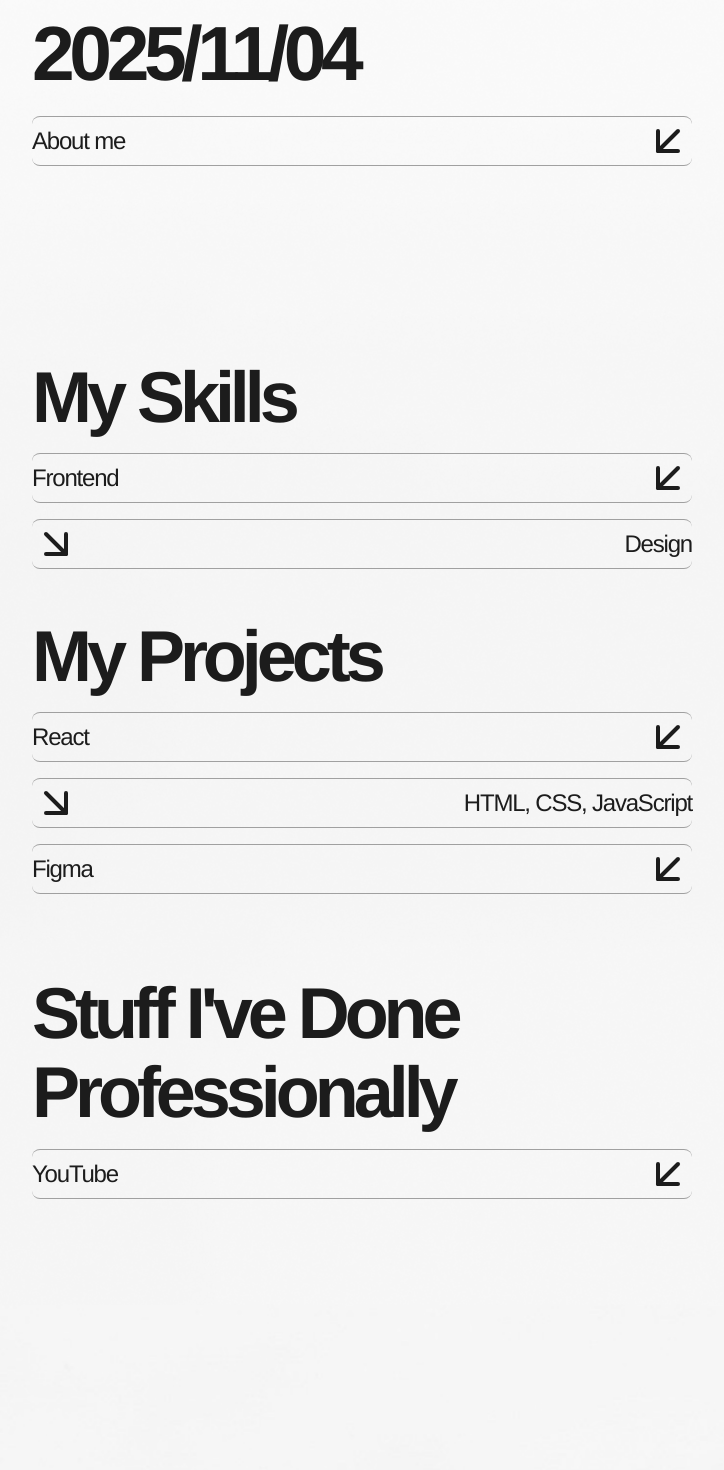
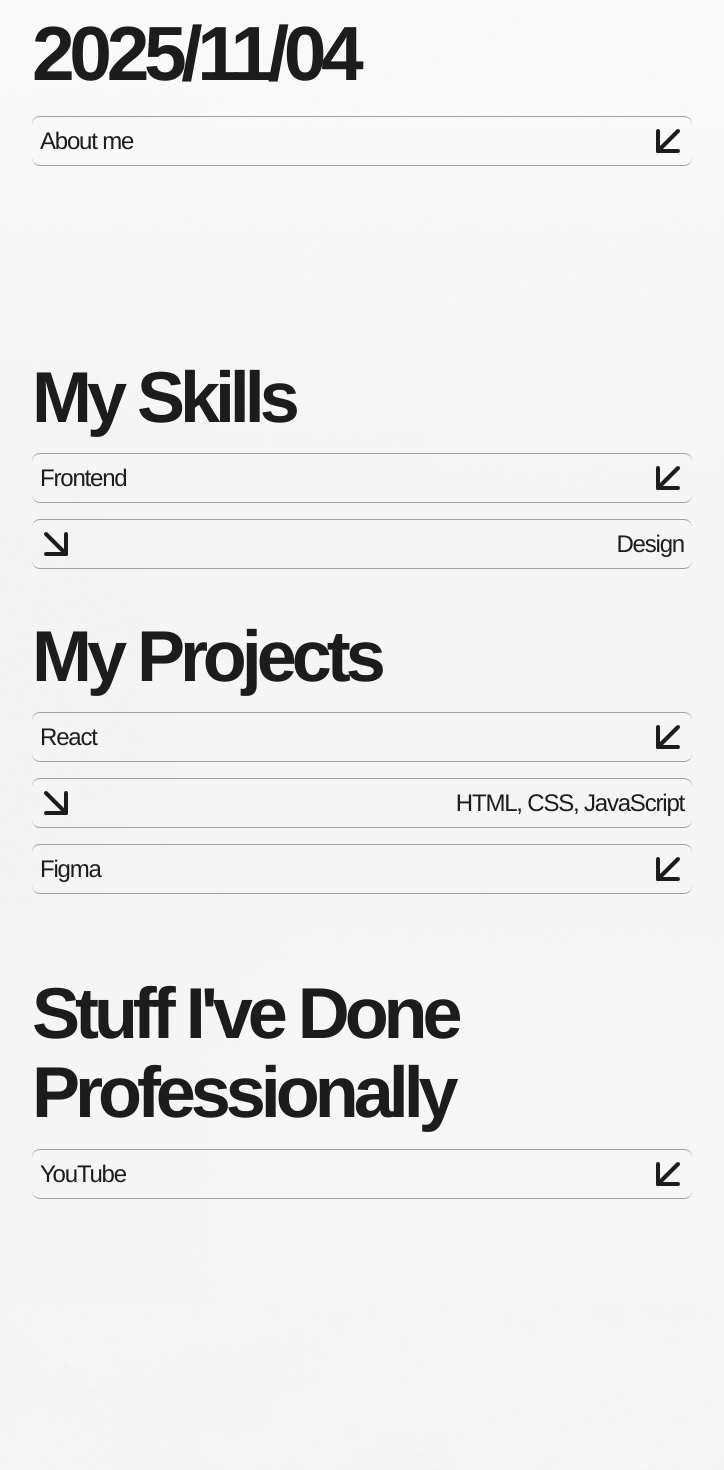
Before and after one commit to 1anDr0/myPortfolio, a React (Vite) app: page / in a window 1280 px wide. Shown: the part 1000-2470 px from the top of the page, without its empty margins (148-872 px from the left). Built offline with nearby package versions, Linux system fonts and the light colour scheme.

Commit message:
padding about-text

```diff
--- a/src/components/Hero.jsx
+++ b/src/components/Hero.jsx
@@ -1,8 +1,8 @@
 import React, { useState } from "react";
 import { FiArrowDownLeft, FiDownload } from "react-icons/fi";
-import { FaCode, FaPaintBrush } from "react-icons/fa";
-import { MdOutlineSportsVolleyball } from "react-icons/md";
-import dalahorseImage from "../assets/Dalecarlian_horse.svg.png";
+// import { FaCode, FaPaintBrush } from "react-icons/fa";
+// import { MdOutlineSportsVolleyball } from "react-icons/md";
+// import dalahorseImage from "../assets/Dalecarlian_horse.svg.png";
 import rectangleImage from "../assets/Rectangle.png";
 import figmaImage from "../assets/me.jpg";
 import "../styles/Hero.css";
@@ -38,7 +38,7 @@ const Hero = () => {
 
         <div className="cv-box">
           <button className="cv-button" onClick={() => setIsOpenCV(!isOpenCV)}>
-            <span>CV</span>
+            <span className="hero-cv">CV</span>
             <span className={`cv-icon ${isOpenCV ? "open" : ""}`}>
               <FiArrowDownLeft />
             </span>
--- a/src/components/MyProjects.jsx
+++ b/src/components/MyProjects.jsx
@@ -39,7 +39,7 @@ const MyProjects = () => {
           onClick={() => setIsOpenReact(!isOpenReact)}
           className="projects-toggle"
         >
-          <span>React</span>
+          <span className="projects-react">React</span>
           <span className={`projects-icon ${isOpenReact ? "open" : ""}`}>
             <FiArrowDownLeft />
           </span>
@@ -74,7 +74,7 @@ const MyProjects = () => {
           <span className={`projects-icon ${isOpenVanilla ? "open right" : "right"}`}>
             <FiArrowDownRight />
           </span>
-          <span>HTML, CSS, JavaScript</span>
+          <span className="projects-javascript">HTML, CSS, JavaScript</span>
         </button>
         <div className={`projects-content ${isOpenVanilla ? "open" : ""}`}>
           <div className="relative flex items-center justify-center">
@@ -120,7 +120,7 @@ const MyProjects = () => {
           onClick={() => setIsOpenFigma(!isOpenFigma)}
           className="projects-toggle"
         >
-          <span>Figma</span>
+          <span className="projects-figma">Figma</span>
           <span className={`projects-icon ${isOpenFigma ? "open" : ""}`}>
             <FiArrowDownLeft />
           </span>
--- a/src/components/MySkills.jsx
+++ b/src/components/MySkills.jsx
@@ -19,7 +19,7 @@ const MySkills = () => {
           onClick={() => setIsOpenFrontend(!isOpenFrontend)}
           className="skills-toggle"
         >
-          <span>Frontend</span>
+          <span className="skills-frontend">Frontend</span>
           <span className={`skills-icon ${isOpenFrontend ? "open" : ""}`}>
             <FiArrowDownLeft />
           </span>
@@ -56,7 +56,7 @@ const MySkills = () => {
           <span className={`skills-icon ${isOpenDesign ? "open" : ""}`}>
             <FiArrowDownRight />
           </span>
-          <span>Design</span>
+          <span className="skills-design">Design</span>
         </button>
 
         <div className={`skills-content ${isOpenDesign ? "open" : ""}`}>
--- a/src/components/SeekingLIASection.jsx
+++ b/src/components/SeekingLIASection.jsx
@@ -6,6 +6,7 @@ const SeekingLIASection = () => {
   const [isOpen, setIsOpen] = useState(false);
 
   return (
+
     <section className="lia-section">
       <div className="lia-wrapper">
         <h1 className="lia-heading">
@@ -14,7 +15,7 @@ const SeekingLIASection = () => {
 
         <div className="lia-box">
           <button className="lia-toggle" onClick={() => setIsOpen(!isOpen)}>
-            <span>About me</span>
+            <span className="lia-about">About me</span>
             <span className={`lia-icon ${isOpen ? "open" : ""}`}>
               <FiArrowDownLeft />
             </span>
@@ -32,6 +33,8 @@ const SeekingLIASection = () => {
             </p>
 
 
+
+
           </div>
         </div>
       </div>
--- a/src/components/StuffIveDone.jsx
+++ b/src/components/StuffIveDone.jsx
@@ -30,7 +30,7 @@ const StuffIveDone = () => {
           onClick={() => setIsOpen(!isOpen)}
           className="stuff-toggle"
         >
-          <span>YouTube</span>
+          <span className="stuff-youtube">YouTube</span>
           <span className={`stuff-icon ${isOpen ? "open" : ""}`}>
             <FiArrowDownLeft />
           </span>
--- a/src/styles/Footer.css
+++ b/src/styles/Footer.css
@@ -14,7 +14,7 @@
   line-height: 1.1;
   text-align: left; /* ← Ändra detta från center till left */
   margin-bottom: 2rem;
-  padding-left: 0; /* säkerställ att den följer samma padding som knappen */
+
 }
 
 
@@ -27,7 +27,7 @@ margin-bottom: -4rem;
 
 .footer-box {
   width: 100%;
-  max-width: 660px;
+  max-width: 650px;
   border-top: 1px solid #A0A0A0;
   border-bottom: 1px solid #A0A0A0;
   margin-bottom: 1rem;
--- a/src/styles/Hero.css
+++ b/src/styles/Hero.css
@@ -151,8 +151,16 @@
 
   }
 
+
   .cv-box:hover{
     border-color: #1C1C1C;
+  }
+
+  .hero-cv {
+
+      margin-left: 0.5rem;
+
+
   }
 
   .cv-button {
--- a/src/styles/MyProjects.css
+++ b/src/styles/MyProjects.css
@@ -10,6 +10,18 @@
   padding-left: 300px;
   padding-right: 4rem;
   width: 100%;
+}
+
+.projects-react {
+  margin-left: 0.5rem;
+}
+
+.projects-javascript {
+  margin-right: 0.5rem;
+}
+
+.projects-figma {
+  margin-left: 0.5rem;
 }
 
 .projects-heading {
--- a/src/styles/MySkills.css
+++ b/src/styles/MySkills.css
@@ -65,6 +65,16 @@
   cursor: pointer;
 }
 
+.skills-frontend{
+   margin-left: 0.5rem;
+
+}
+
+.skills-design{
+  margin-right: 0.5rem;
+
+}
+
 .skills-icon {
   font-size: clamp(28px, 4vw, 48px);
   transition: transform 0.5s ease;
@@ -104,7 +114,7 @@
 .tag-row {
   display: flex;
   justify-content: space-between;
-  width: 99%;
+  width: 100%;
   font-size: clamp(32px, 4vw, 96px);
   font-weight: bold;
   letter-spacing: -0.07em;
--- a/src/styles/SeekingLIA.css
+++ b/src/styles/SeekingLIA.css
@@ -32,6 +32,10 @@
   width: 100%;
   margin-bottom: 20px;
   margin-top: -20px;
+}
+
+.lia-about {
+  margin-left: 0.5rem;
 }
 
 .lia-box {
--- a/src/styles/StuffIveDone.css
+++ b/src/styles/StuffIveDone.css
@@ -35,6 +35,11 @@
 
 .stuff-box:hover {
   border-color: #1C1C1C; /* eller valfri accentfärg */
+}
+
+.stuff-youtube {
+ margin-left: 0.5rem;
+
 }
 
 .stuff-toggle {
```
